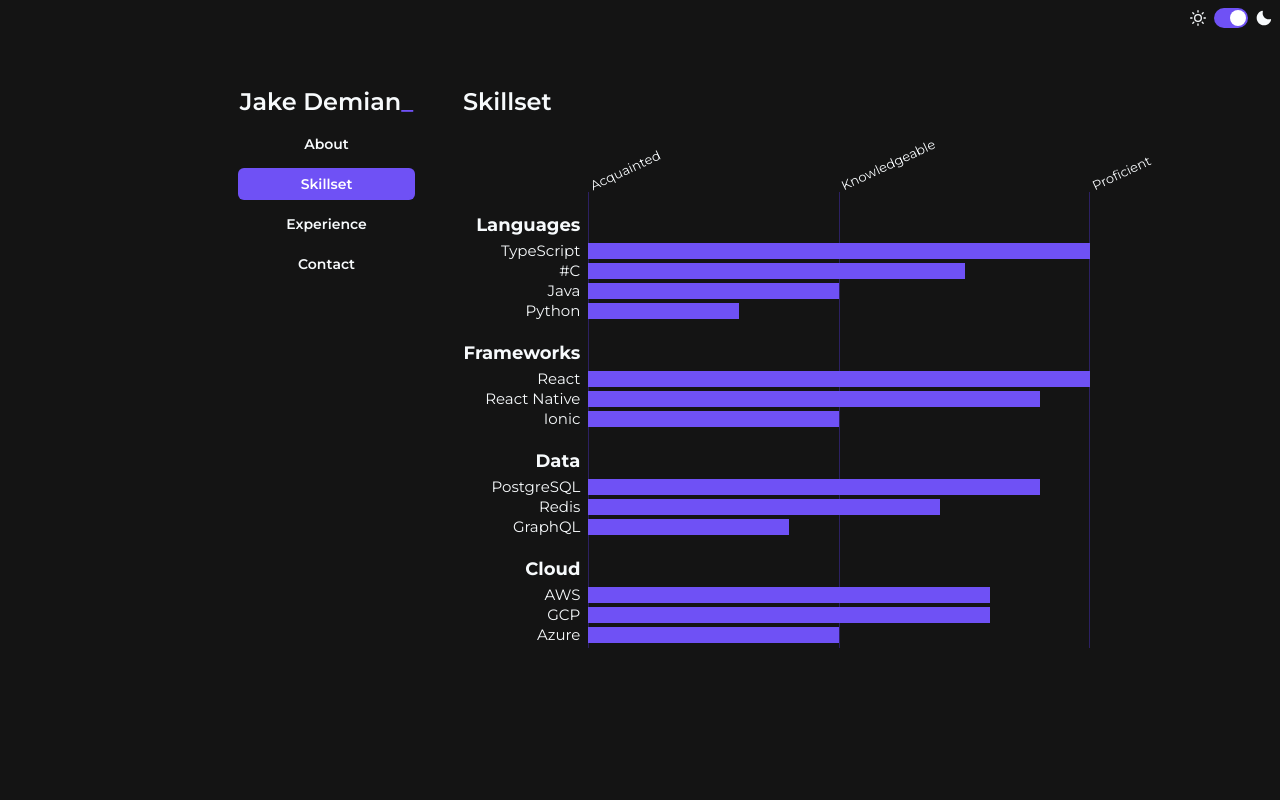
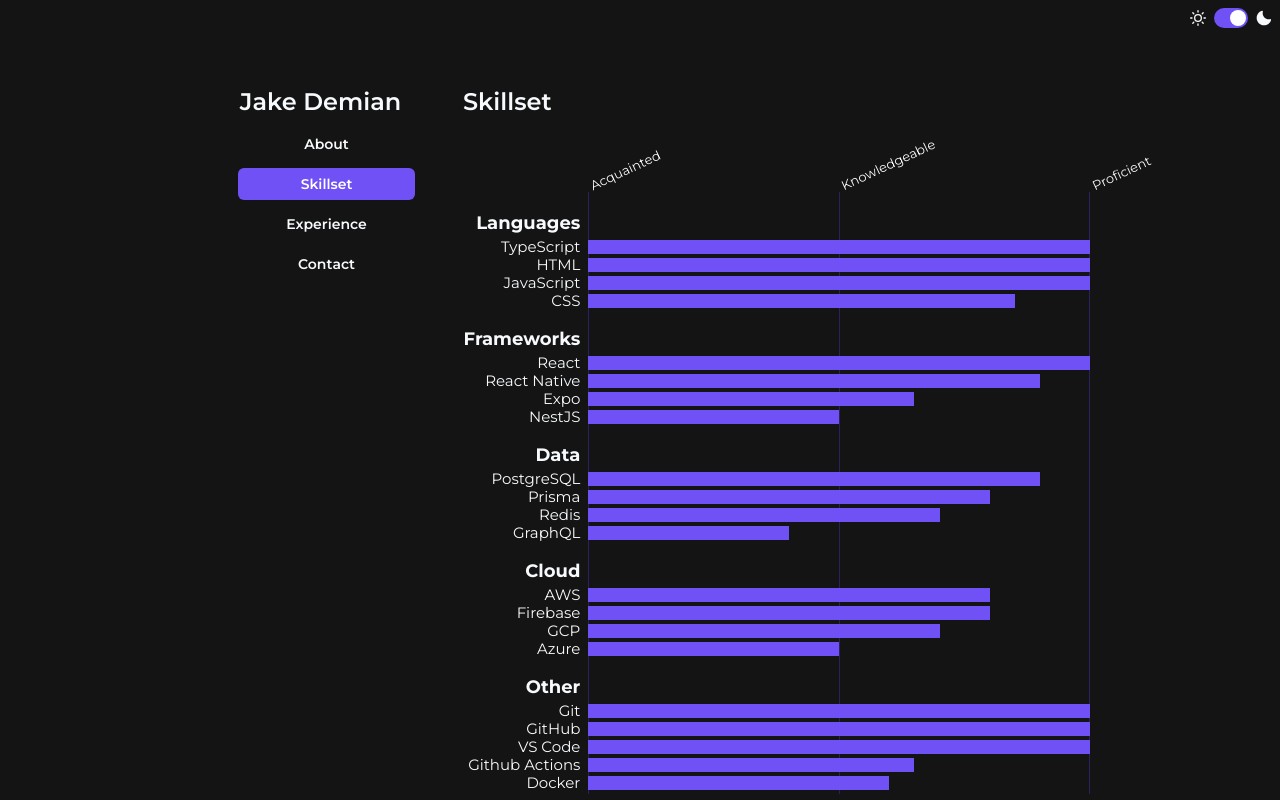
Before and after one commit to jakedemian/jake-personal-website, a React (Create React App) app: page /skillset in a window 1280 px wide. Shown: the top 800 px of the page. Built offline with nearby package versions, Linux system fonts and the light colour scheme.

Commit message:
added data, small layout tweaks

```diff
--- a/src/common/Chart/Chart.tsx
+++ b/src/common/Chart/Chart.tsx
@@ -7,7 +7,7 @@
 import { data } from 'src/common/Chart/data';
 
 const Chart: React.FC = () => {
-  const DELAY_MILLISECONDS = 35;
+  const DELAY_MILLISECONDS = 40;
   const calculateDelay = (groupIndex: number, itemIndex: number): number => {
     let totalIndex = 0;
     for (let i = 0; i < groupIndex; i++) {
@@ -26,6 +26,7 @@
       >
         <Grid templateColumns="repeat(1, 1fr)" gap={1} w={'100%'}>
           <ChartRow blank />
+
           {data.map((group, groupIndex) => (
             <>
               <ChartRow
@@ -33,7 +34,10 @@
                 isGroupLabel
                 key={group.category}
               />
-              {Object.keys(group.items).map((item, itemIndex) => (
+
+              {Object.keys(group.items)
+                .sort((a, b) => group.items[b] - group.items[a])
+                .map((item, itemIndex) => (
                   <ChartRow
                     key={item}
                     label={item}
--- a/src/common/Chart/ChartRow.tsx
+++ b/src/common/Chart/ChartRow.tsx
@@ -8,8 +8,8 @@
   blank?: boolean;
   animationDelay?: number;
 }> = ({ label, value, isGroupLabel, blank, animationDelay }) => {
-  const ROW_HEIGHT = { base: 3, lg: 4 };
-  const TRANSITION_TIME = 0.5;
+  const ROW_HEIGHT = { base: 3, lg: 3.5 };
+  const TRANSITION_TIME = 0.25;
   const [barWidth, setBarWidth] = useState<number>(0);
 
   useEffect(() => {
--- a/src/common/Chart/data.ts
+++ b/src/common/Chart/data.ts
@@ -12,9 +12,9 @@
     category: 'Languages',
     items: {
       TypeScript: 100,
-      'C#': 75,
-      Java: 50,
-      Python: 30,
+      HTML: 100,
+      CSS: 85,
+      JavaScript: 100,
     },
   },
   {
@@ -22,13 +22,15 @@
     items: {
       React: 100,
       'React Native': 90,
-      Ionic: 50,
+      Expo: 65,
+      NestJS: 50,
     },
   },
   {
     category: 'Data',
     items: {
       PostgreSQL: 90,
+      Prisma: 80,
       Redis: 70,
       GraphQL: 40,
     },
@@ -37,8 +39,19 @@
     category: 'Cloud',
     items: {
       AWS: 80,
-      GCP: 80,
+      GCP: 70,
       Azure: 50,
+      Firebase: 80,
+    },
+  },
+  {
+    category: 'Other',
+    items: {
+      Git: 100,
+      GitHub: 100,
+      'Github Actions': 65,
+      'VS Code': 100,
+      Docker: 60,
     },
   },
 ];
```
Lines whose indentation alone changed are shown as unchanged.
